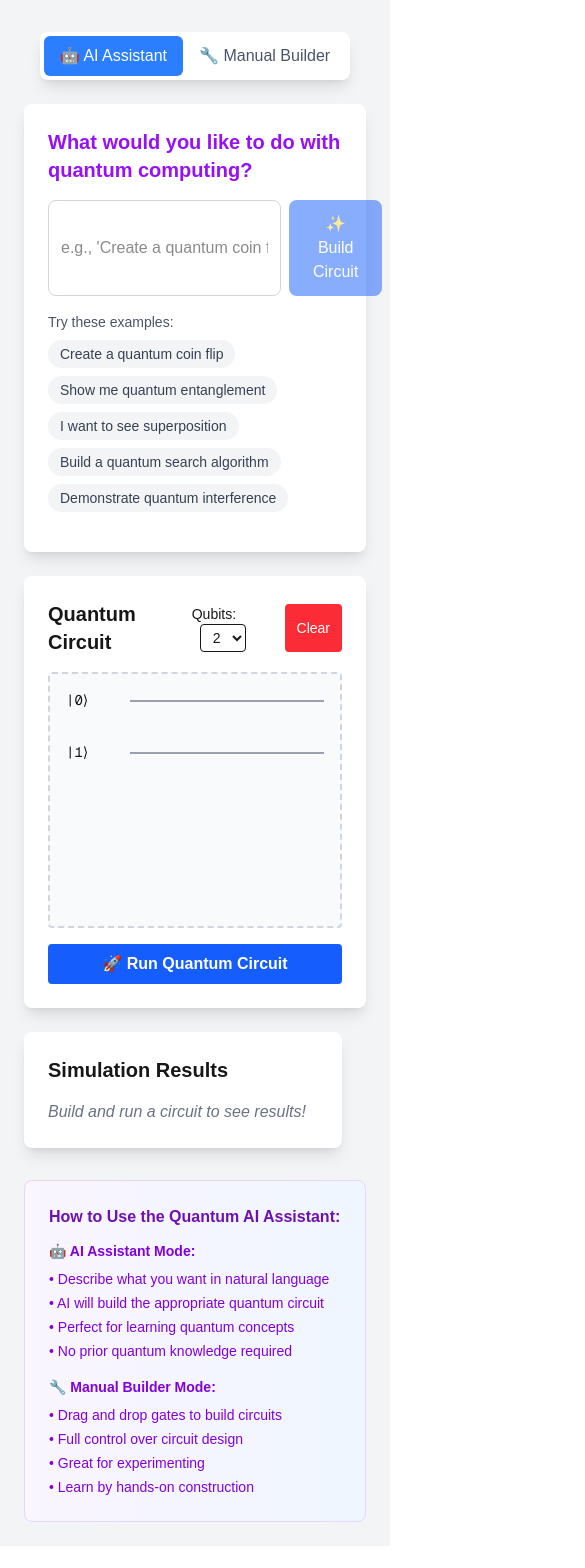
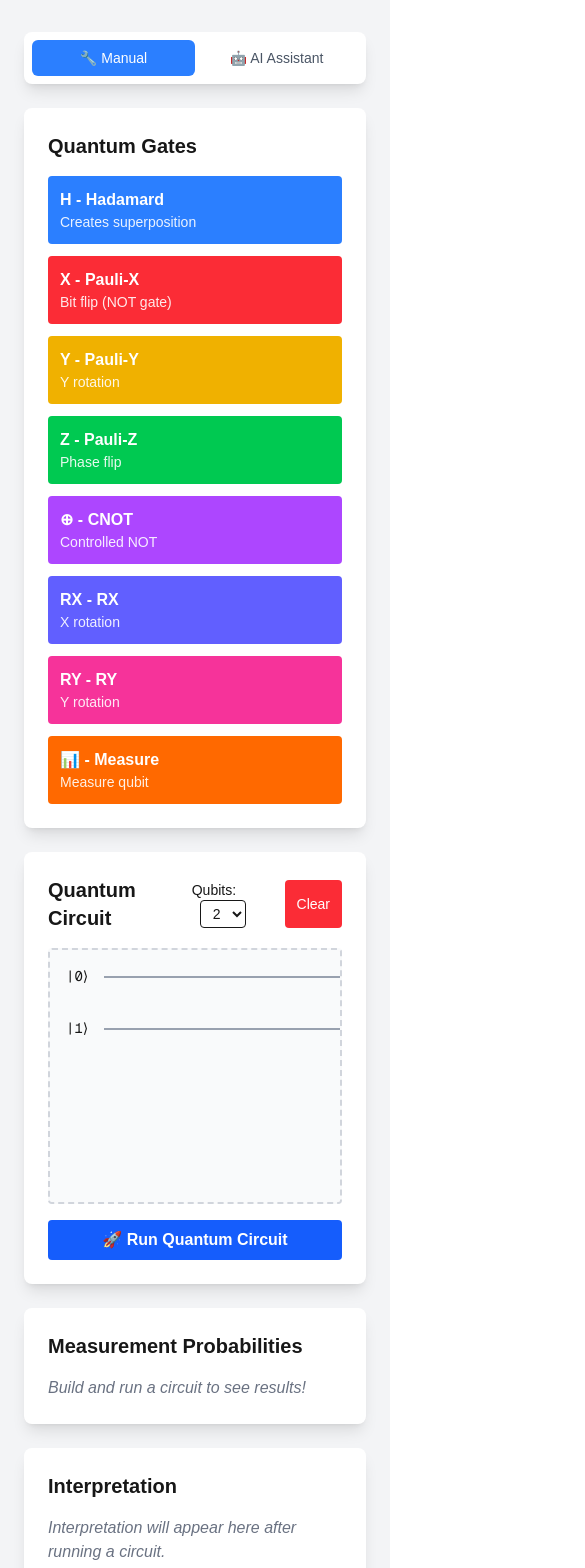
Before and after one commit to EdwinNgui/SpurHacks, a Next.js app: page /quantassist in a window 390 px wide. Shown: the part 160-1728 px from the top of the page, 585 px wide, since content can reach past the window. Before the commit the page ends 1706 px from the top, so only its background shows below. Built offline with nearby package versions, Linux system fonts and the light colour scheme.

Commit message:
feat: refactored the product page

```diff
--- a/src/app/quantassist/page.tsx
+++ b/src/app/quantassist/page.tsx
@@ -1,6 +1,6 @@
 "use client";
 
-import React, { useState, useRef } from 'react';
+import React, { useState } from 'react';
 
 // Type definitions
 interface QuantumGate {
@@ -35,7 +35,7 @@ interface SimulationResult {
   [key: string]: number;
 }
 
-const QuantumCircuitAssistant = () => {
+export default function QuantumCircuitAssistantPage() {
   const [numQubits, setNumQubits] = useState<number>(2);
   const [circuit, setCircuit] = useState<QuantumGate[]>([]);
   const [draggedGate, setDraggedGate] = useState<GateTemplate | null>(null);
@@ -43,7 +43,7 @@ const QuantumCircuitAssistant = () => {
   const [userQuery, setUserQuery] = useState<string>('');
   const [aiResponse, setAiResponse] = useState<string>('');
   const [isProcessing, setIsProcessing] = useState<boolean>(false);
-  const [mode, setMode] = useState<'assistant' | 'manual'>('assistant');
+  const [activeSection, setActiveSection] = useState<'manual' | 'ai'>('manual');
 
   // Available quantum gates
   const gates: GateTemplate[] = [
@@ -119,15 +119,10 @@ const QuantumCircuitAssistant = () => {
   // LLM-like processing for user queries
   const processUserQuery = async (query: string) => {
     setIsProcessing(true);
-
-    // Simulate processing delay
     await new Promise(resolve => setTimeout(resolve, 1500));
-
     const lowerQuery = query.toLowerCase();
     let selectedAlgorithm: AlgorithmTemplate | null = null;
     let explanation = '';
-
-    // Intent recognition based on keywords
     if (lowerQuery.includes('entangle') || lowerQuery.includes('bell') || lowerQuery.includes('correlated')) {
       selectedAlgorithm = quantumAlgorithms.bell_state;
       explanation = "I'll create a Bell state to demonstrate quantum entanglement. This circuit puts two qubits in a maximally entangled state where measuring one instantly affects the other, regardless of distance.";
@@ -153,21 +148,17 @@ const QuantumCircuitAssistant = () => {
       explanation = "I understand you want to explore quantum computing! Let me show you quantum superposition - a fundamental concept where particles exist in multiple states simultaneously.";
       selectedAlgorithm = quantumAlgorithms.superposition;
     }
-
     if (selectedAlgorithm) {
       setNumQubits(selectedAlgorithm.qubits);
       setCircuit(selectedAlgorithm.circuit.map((gate, index) => ({
         ...gate,
         id: Date.now() + index
       })));
-
       setAiResponse(`${explanation}\n\n**Algorithm:** ${selectedAlgorithm.name}\n**Description:** ${selectedAlgorithm.description}\n\nI've built the circuit for you. Click "Run Quantum Circuit" to see the results!`);
     }
-
     setIsProcessing(false);
   };
 
-  // Handle user query submission
   const handleQuerySubmit = (e?: React.FormEvent) => {
     if (e) e.preventDefault();
     if (userQuery.trim()) {
@@ -175,7 +166,6 @@ const QuantumCircuitAssistant = () => {
     }
   };
 
-  // Quick example queries
   const exampleQueries = [
     "Create a quantum coin flip",
     "Show me quantum entanglement",
@@ -184,20 +174,15 @@ const QuantumCircuitAssistant = () => {
     "Demonstrate quantum interference"
   ];
 
-  // Quantum simulation (simplified)
   const simulateCircuit = () => {
     if (circuit.length === 0) {
       setSimulationResult(null);
       return;
     }
-
-    // Initialize quantum state (all qubits start as |0⟩)
     let state: QuantumState = {};
     for (let i = 0; i < Math.pow(2, numQubits); i++) {
       state[i.toString(2).padStart(numQubits, '0')] = i === 0 ? 1 : 0;
     }
-
-    // Process gates in order
     circuit.forEach(gate => {
       if (gate.type === 'H' && gate.qubit !== undefined) {
         state = applyHadamard(state, gate.qubit, numQubits);
@@ -211,8 +196,6 @@ const QuantumCircuitAssistant = () => {
         state = applyCNOT(state, gate.control, gate.target, numQubits);
       }
     });
-
-    // Calculate measurement probabilities
     const probabilities: SimulationResult = {};
     Object.keys(state).forEach(stateKey => {
       const probability = Math.pow(Math.abs(state[stateKey]), 2);
@@ -220,40 +203,32 @@ const QuantumCircuitAssistant = () => {
         probabilities[stateKey] = probability;
       }
     });
-
     setSimulationResult(probabilities);
   };
 
-  // Quantum gate operations
   const applyHadamard = (state: QuantumState, qubit: number, numQubits: number): QuantumState => {
     const newState: QuantumState = {};
     Object.keys(state).forEach(stateKey => {
       const amplitude = state[stateKey];
       if (amplitude === 0) return;
-
       const bitArray = stateKey.split('').map(Number);
       const newBitArray0 = [...bitArray];
       const newBitArray1 = [...bitArray];
-
       newBitArray0[qubit] = 0;
       newBitArray1[qubit] = 1;
-
       const newState0 = newBitArray0.join('');
       const newState1 = newBitArray1.join('');
-
       const factor = amplitude / Math.sqrt(2);
       newState[newState0] = (newState[newState0] || 0) + factor;
       newState[newState1] = (newState[newState1] || 0) + factor;
     });
     return newState;
   };
-
   const applyX = (state: QuantumState, qubit: number, numQubits: number): QuantumState => {
     const newState: QuantumState = {};
     Object.keys(state).forEach(stateKey => {
       const amplitude = state[stateKey];
       if (amplitude === 0) return;
-
       const bitArray = stateKey.split('').map(Number);
       bitArray[qubit] = 1 - bitArray[qubit];
       const newStateKey = bitArray.join('');
@@ -261,41 +236,33 @@ const QuantumCircuitAssistant = () => {
     });
     return newState;
   };
-
   const applyY = (state: QuantumState, qubit: number, numQubits: number): QuantumState => {
     const newState: QuantumState = {};
     Object.keys(state).forEach(stateKey => {
       const amplitude = state[stateKey];
       if (amplitude === 0) return;
-
       const bitArray = stateKey.split('').map(Number);
       bitArray[qubit] = 1 - bitArray[qubit];
       const newStateKey = bitArray.join('');
-      // Y gate introduces imaginary phase - simplified for visualization
       newState[newStateKey] = amplitude;
     });
     return newState;
   };
-
   const applyZ = (state: QuantumState, qubit: number, numQubits: number): QuantumState => {
     const newState: QuantumState = {};
     Object.keys(state).forEach(stateKey => {
       const amplitude = state[stateKey];
       if (amplitude === 0) return;
-
       const bitArray = stateKey.split('').map(Number);
-      // Z gate flips phase of |1⟩ state - simplified for visualization
       newState[stateKey] = bitArray[qubit] === 1 ? -amplitude : amplitude;
     });
     return newState;
   };
-
   const applyCNOT = (state: QuantumState, control: number, target: number, numQubits: number): QuantumState => {
     const newState: QuantumState = {};
     Object.keys(state).forEach(stateKey => {
       const amplitude = state[stateKey];
       if (amplitude === 0) return;
-
       const bitArray = stateKey.split('').map(Number);
       if (bitArray[control] === 1) {
         bitArray[target] = 1 - bitArray[target];
@@ -305,22 +272,17 @@ const QuantumCircuitAssistant = () => {
     });
     return newState;
   };
-
-  // Manual mode functions
   const handleDragStart = (gate: GateTemplate) => {
     setDraggedGate(gate);
   };
-
   const handleDrop = (qubit: number, position: number) => {
     if (!draggedGate) return;
-
     const newGate: QuantumGate = {
       id: Date.now(),
       type: draggedGate.type,
       qubit: qubit,
       position: position
     };
-
     if (draggedGate.type === 'CNOT') {
       const control = qubit;
       const target = qubit === 0 ? 1 : 0;
@@ -328,11 +290,9 @@ const QuantumCircuitAssistant = () => {
       newGate.target = target;
       delete newGate.qubit;
     }
-
     setCircuit([...circuit, newGate]);
     setDraggedGate(null);
   };
-
   const clearCircuit = () => {
     setCircuit([]);
     setSimulationResult(null);
@@ -346,89 +306,38 @@ const QuantumCircuitAssistant = () => {
           Quantum Circuit AI Assistant
         </h1>
         <p className="text-center text-gray-600 mb-8">
-          Describe what you want to accomplish, and I'll build the quantum circuit for you!
+          Build quantum circuits with AI assistance or manual control
         </p>
-
-        {/* Mode Toggle */}
-        <div className="flex justify-center mb-6">
-          <div className="bg-white rounded-lg p-1 shadow-lg">
+        <div className="grid grid-cols-1 lg:grid-cols-4 gap-6">
+          {/* Left Column - Manual Builder and AI Sections */}
+          <div className="lg:col-span-1 space-y-6">
+            {/* Section Toggle */}
+            <div className="bg-white rounded-lg p-2 shadow-lg">
+              <div className="flex">
                 <button
-              onClick={() => setMode('assistant')}
-              className={`px-4 py-2 rounded-md transition-colors ${
-                mode === 'assistant'
+                  onClick={() => setActiveSection('manual')}
+                  className={`flex-1 px-3 py-2 rounded-md text-sm font-medium transition-colors ${
+                    activeSection === 'manual'
+                      ? 'bg-blue-500 text-white'
+                      : 'text-gray-600 hover:bg-gray-100'
+                  }`}
+                >
+                  🔧 Manual
+                </button>
+                <button
+                  onClick={() => setActiveSection('ai')}
+                  className={`flex-1 px-3 py-2 rounded-md text-sm font-medium transition-colors ${
+                    activeSection === 'ai'
                       ? 'bg-blue-500 text-white'
                       : 'text-gray-600 hover:bg-gray-100'
                   }`}
                 >
                   🤖 AI Assistant
                 </button>
-            <button
-              onClick={() => setMode('manual')}
-              className={`px-4 py-2 rounded-md transition-colors ${
-                mode === 'manual'
-                  ? 'bg-blue-500 text-white'
-                  : 'text-gray-600 hover:bg-gray-100'
-              }`}
-            >
-              🔧 Manual Builder
-            </button>
               </div>
             </div>
-
-        {mode === 'assistant' && (
-          <div className="bg-white rounded-lg p-6 mb-6 shadow-lg">
-            <h3 className="text-xl font-semibold mb-4 text-purple-600">
-              What would you like to do with quantum computing?
-            </h3>
-
-            <div className="mb-4">
-              <div className="flex gap-2">
-                <input
-                  type="text"
-                  value={userQuery}
-                  onChange={(e) => setUserQuery(e.target.value)}
-                  onKeyPress={(e) => e.key === 'Enter' && handleQuerySubmit(e)}
-                  placeholder="e.g., 'Create a quantum coin flip' or 'Show me entanglement'"
-                  className="flex-1 p-3 border border-gray-300 rounded-lg focus:ring-2 focus:ring-blue-500 focus:border-transparent"
-                  disabled={isProcessing}
-                />
-                <button
-                  onClick={handleQuerySubmit}
-                  disabled={isProcessing || !userQuery.trim()}
-                  className="bg-blue-600 text-white px-6 py-3 rounded-lg hover:bg-blue-700 disabled:opacity-50 disabled:cursor-not-allowed"
-                >
-                  {isProcessing ? '🤔 Thinking...' : '✨ Build Circuit'}
-                </button>
-              </div>
-            </div>
-
-            <div className="mb-4">
-              <p className="text-sm text-gray-600 mb-2">Try these examples:</p>
-              <div className="flex flex-wrap gap-2">
-                {exampleQueries.map((example, index) => (
-                  <button
-                    key={index}
-                    onClick={() => setUserQuery(example)}
-                    className="text-sm bg-gray-100 hover:bg-gray-200 px-3 py-1 rounded-full text-gray-700 transition-colors"
-                  >
-                    {example}
-                  </button>
-                ))}
-              </div>
-            </div>
-
-            {aiResponse && (
-              <div className="bg-blue-50 border border-blue-200 rounded-lg p-4">
-                <h4 className="font-semibold text-blue-800 mb-2">AI Assistant Response:</h4>
-                <div className="text-blue-700 whitespace-pre-line">{aiResponse}</div>
-              </div>
-            )}
-          </div>
-        )}
-
-        <div className="grid grid-cols-1 lg:grid-cols-3 gap-6">
-          {/* Gate Library - only show in manual mode */}
-          {mode === 'manual' && (
+            {/* Manual Builder Section */}
+            {activeSection === 'manual' && (
               <div className="bg-white rounded-lg p-6 shadow-lg">
                 <h3 className="text-xl font-semibold mb-4">Quantum Gates</h3>
                 <div className="space-y-3">
@@ -446,9 +355,59 @@ const QuantumCircuitAssistant = () => {
                 </div>
               </div>
             )}
-
-          {/* Circuit Builder */}
-          <div className={`bg-white rounded-lg p-6 shadow-lg ${mode === 'assistant' ? 'col-span-2' : ''}`}>
+            {/* AI Assistant Section */}
+            {activeSection === 'ai' && (
+              <div className="bg-white rounded-lg p-6 shadow-lg">
+                <h3 className="text-xl font-semibold mb-4 text-purple-600">
+                  What would you like to do?
+                </h3>
+                <div className="mb-4">
+                  <div className="flex gap-2">
+                    <input
+                      type="text"
+                      value={userQuery}
+                      onChange={(e) => setUserQuery(e.target.value)}
+                      onKeyPress={(e) => e.key === 'Enter' && handleQuerySubmit(e)}
+                      placeholder="e.g., 'Create a quantum coin flip'"
+                      className="flex-1 p-3 border border-gray-300 rounded-lg focus:ring-2 focus:ring-blue-500 focus:border-transparent text-sm"
+                      disabled={isProcessing}
+                    />
+                    <button
+                      onClick={handleQuerySubmit}
+                      disabled={isProcessing || !userQuery.trim()}
+                      className="bg-blue-600 text-white px-4 py-3 rounded-lg hover:bg-blue-700 disabled:opacity-50 disabled:cursor-not-allowed text-sm"
+                    >
+                      {isProcessing ? '🤔' : '✨'}
+                    </button>
+                  </div>
+                </div>
+                <div className="mb-4">
+                  <p className="text-sm text-gray-600 mb-2">Try these examples:</p>
+                  <div className="flex flex-wrap gap-2">
+                    {exampleQueries.map((example, index) => (
+                      <button
+                        key={index}
+                        onClick={() => setUserQuery(example)}
+                        className="text-xs bg-gray-100 hover:bg-gray-200 px-2 py-1 rounded-full text-gray-700 transition-colors"
+                      >
+                        {example}
+                      </button>
+                    ))}
+                  </div>
+                </div>
+                {aiResponse && (
+                  <div className="bg-blue-50 border border-blue-200 rounded-lg p-3">
+                    <h4 className="font-semibold text-blue-800 mb-2 text-sm">AI Response:</h4>
+                    <div className="text-blue-700 whitespace-pre-line text-sm">{aiResponse}</div>
+                  </div>
+                )}
+              </div>
+            )}
+          </div>
+          {/* Primary Section - Circuit Builder and Results */}
+          <div className="lg:col-span-3 flex flex-col gap-6">
+            {/* Circuit Builder - now runs horizontally across the screen */}
+            <div className="bg-white rounded-lg p-6 shadow-lg">
               <div className="flex justify-between items-center mb-4">
                 <h3 className="text-xl font-semibold">Quantum Circuit</h3>
                 <div className="flex gap-2">
@@ -473,23 +432,21 @@ const QuantumCircuitAssistant = () => {
                   </button>
                 </div>
               </div>
-
-            {/* Circuit Visualization */}
-            <div className="bg-gray-50 p-4 rounded border-2 border-dashed border-gray-300 min-h-64">
+              {/* Circuit Visualization - horizontal full width */}
+              <div className="bg-gray-50 p-4 rounded border-2 border-dashed border-gray-300 min-h-64 overflow-x-auto">
                 {Array.from({ length: numQubits }, (_, i) => (
                   <div key={i} className="mb-8 last:mb-0">
                     <div className="flex items-center">
                       <span className="text-sm font-mono mr-4 w-12">|{i}⟩</span>
-                    <div className="flex-1 relative">
+                      <div className="flex-1 relative" style={{ minWidth: '640px' }}>
                         <div className="h-0.5 bg-gray-400 w-full absolute top-1/2"></div>
-
                         {Array.from({ length: 8 }, (_, pos) => (
                           <div
                             key={pos}
                             onDragOver={(e) => e.preventDefault()}
                             onDrop={() => handleDrop(i, pos)}
                             className={`absolute w-12 h-12 border-2 border-transparent rounded ${
-                            mode === 'manual' ? 'hover:border-blue-300' : ''
+                              activeSection === 'manual' ? 'hover:border-blue-300' : ''
                             }`}
                             style={{ left: `${pos * 80}px`, top: '-24px' }}
                           >
@@ -519,7 +476,6 @@ const QuantumCircuitAssistant = () => {
                   </div>
                 ))}
               </div>
-
               <button
                 onClick={simulateCircuit}
                 className="w-full mt-4 bg-blue-600 text-white py-2 rounded hover:bg-blue-700 font-semibold"
@@ -527,13 +483,13 @@ const QuantumCircuitAssistant = () => {
                 🚀 Run Quantum Circuit
               </button>
             </div>
-
-          {/* Results */}
+            {/* Results Row - Distribution (left) and Interpretation (right) */}
+            <div className="grid grid-cols-1 xl:grid-cols-2 gap-6">
+              {/* Distribution Section */}
               <div className="bg-white rounded-lg p-6 shadow-lg">
-            <h3 className="text-xl font-semibold mb-4">Simulation Results</h3>
+                <h3 className="text-xl font-semibold mb-4">Measurement Probabilities</h3>
                 {simulationResult ? (
                   <div className="space-y-3">
-                <p className="text-sm text-gray-600 mb-4">Measurement Probabilities:</p>
                     {Object.entries(simulationResult).map(([state, probability]) => (
                       <div key={state} className="flex justify-between items-center">
                         <span className="font-mono">|{state}⟩</span>
@@ -552,50 +508,31 @@ const QuantumCircuitAssistant = () => {
                 ) : (
                   <p className="text-gray-500 italic">Build and run a circuit to see results!</p>
                 )}
-
-            {simulationResult && (
-              <div className="mt-6 p-4 bg-blue-50 rounded">
-                <h4 className="font-semibold text-blue-800 mb-2">Interpretation:</h4>
+              </div>
+              {/* Interpretation Section */}
+              <div className="bg-white rounded-lg p-6 shadow-lg flex flex-col">
+                <h3 className="text-xl font-semibold mb-4">Interpretation</h3>
+                {simulationResult ? (
+                  <div className="mt-2 p-2 bg-blue-50 rounded flex-1">
+                    <h4 className="font-semibold text-blue-800 mb-2">Result Analysis:</h4>
                     <p className="text-sm text-blue-700">
-                  Each |state⟩ represents a possible measurement outcome.
-                  The percentages show the probability of measuring each state.
-                  {Object.keys(simulationResult).length > 1 ?
-                    " Multiple outcomes indicate quantum superposition!" :
-                    " Single outcome indicates a classical state."
-                  }
+                      Each |state⟩ represents a possible measurement outcome.<br />
+                      The percentages show the probability of measuring each state.<br />
+                      {Object.keys(simulationResult).length > 1 ? (
+                        <>Multiple outcomes indicate <b>quantum superposition</b>!</>
+                      ) : (
+                        <>Single outcome indicates a <b>classical state</b>.</>
+                      )}
                     </p>
                   </div>
+                ) : (
+                  <p className="text-gray-500 italic flex-1">Interpretation will appear here after running a circuit.</p>
                 )}
               </div>
-        </div>
-
-        {/* Instructions */}
-        <div className="mt-8 bg-gradient-to-r from-purple-50 to-blue-50 border border-purple-200 rounded-lg p-6">
-          <h4 className="font-semibold text-purple-800 mb-3">How to Use the Quantum AI Assistant:</h4>
-          <div className="grid grid-cols-1 md:grid-cols-2 gap-4 text-sm text-purple-700">
-            <div>
-              <h5 className="font-semibold mb-2">🤖 AI Assistant Mode:</h5>
-              <ul className="space-y-1">
-                <li>• Describe what you want in natural language</li>
-                <li>• AI will build the appropriate quantum circuit</li>
-                <li>• Perfect for learning quantum concepts</li>
-                <li>• No prior quantum knowledge required</li>
-              </ul>
-            </div>
-            <div>
-              <h5 className="font-semibold mb-2">🔧 Manual Builder Mode:</h5>
-              <ul className="space-y-1">
-                <li>• Drag and drop gates to build circuits</li>
-                <li>• Full control over circuit design</li>
-                <li>• Great for experimenting</li>
-                <li>• Learn by hands-on construction</li>
-              </ul>
             </div>
           </div>
         </div>
       </div>
     </div>
   );
-};
-
-export default QuantumCircuitAssistant;
+}
```
Lines whose indentation alone changed are shown as unchanged.
